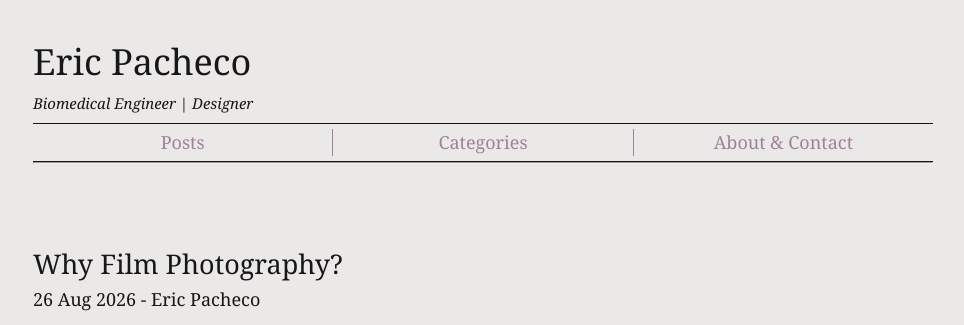
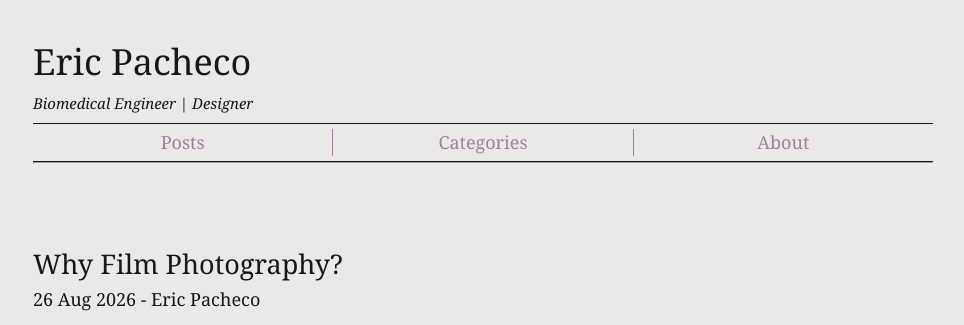
Before and after one commit to beigeandbrown/Professional-Website, a Jekyll site: the page built from _posts/2026-08-26-Why_Film.md, in a window 1280 px wide. Shown: the top 325 px of the page, without its empty margins (157-1121 px from the left). Built offline with Jekyll 4.4.1, drawn with Linux system fonts in a browser that asks for light colours.

Commit message:
Made style changes to images

```diff
--- a/_data/nav.yml
+++ b/_data/nav.yml
@@ -2,5 +2,5 @@
   link: /posts
 - name: Categories
   link: /categories/
-- name: About & Contact
+- name: About
   link: /
--- a/_sass/post.scss
+++ b/_sass/post.scss
@@ -30,3 +30,7 @@
   margin-top: 5px;
   margin-bottom: 30px;
 }
+
+.post-content img {
+  border-radius: 5px;
+}
```
